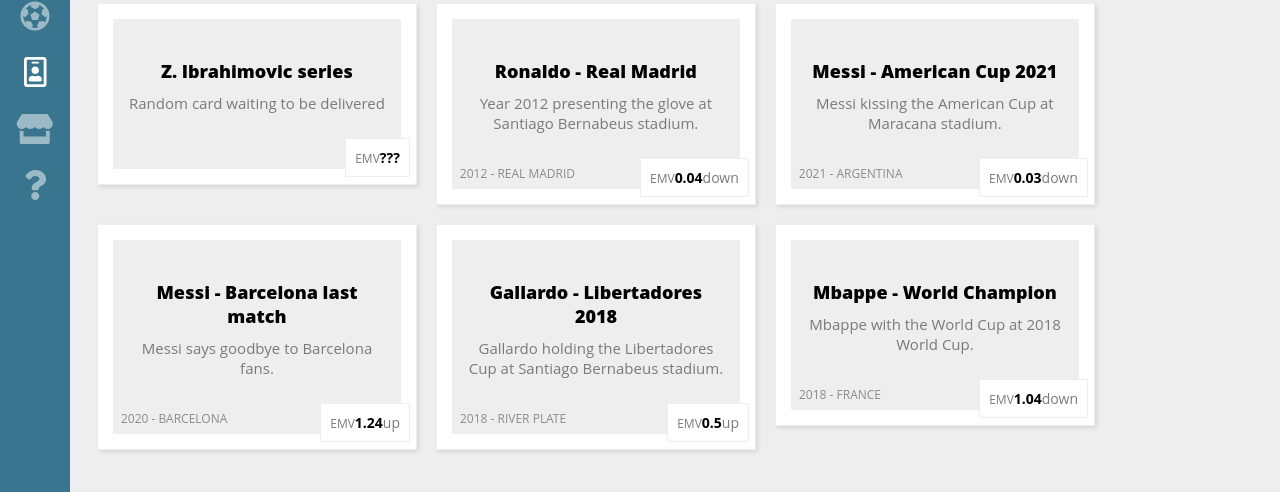
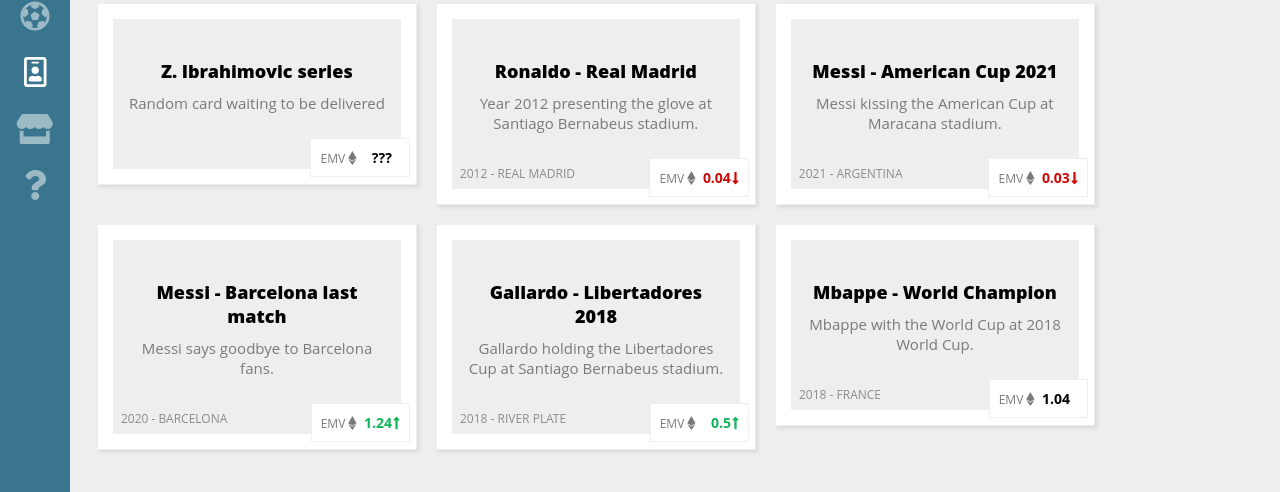
Before and after one commit to patocorrenti/soccercards, a Next.js app: page / in a window 1280 px wide. Shown: the part 132-624 px from the top of the page. Built offline with nearby package versions, Linux system fonts and the light colour scheme.

Commit message:
add: estimated market value style

```diff
--- a/components/cards/CardEmv.js
+++ b/components/cards/CardEmv.js
@@ -1,15 +1,35 @@
+import { FontAwesomeIcon } from '@fortawesome/react-fontawesome';
+import { faEthereum } from '@fortawesome/free-brands-svg-icons';
+import { faLongArrowAltUp, faLongArrowAltDown } from '@fortawesome/free-solid-svg-icons';
+
 import Styles from './CardEmv.module.scss'
 
 export default function CardEmv ({ emv }) {
+
+  const evoStyle = getEvolutionStyle( emv.evolution );
+
   return (
     <div className={Styles.emv}>
       <span className={Styles.legend}>
         EMV
       </span>
-      <span className={Styles.value}>
-        { emv.emv || '???' }
+      <span className={Styles.ethsym}>
+        <FontAwesomeIcon icon={faEthereum} className={Styles.icon} />
       </span>
-      { emv.evolution && emv.evolution }
+      <span className={`${Styles.value} ${evoStyle}`}>
+        <span className={Styles.price}>
+          { emv.emv || '???' }
+        </span>
+        <span className={Styles.evolution}>
+          { emv.evolution === 'up' && <FontAwesomeIcon icon={faLongArrowAltUp} className={Styles.up} /> }
+          { emv.evolution === 'down' && <FontAwesomeIcon icon={faLongArrowAltDown} className={Styles.down} /> }
+        </span>
+      </span>
     </div>
   )
 }
+
+function getEvolutionStyle( evo ) {
+  if ( ! evo ) return '';
+  return evo === 'up' ? Styles.up : Styles.down;
+}
--- a/components/cards/CardEmv.module.scss
+++ b/components/cards/CardEmv.module.scss
@@ -1,3 +1,5 @@
+@import '../../styles/variables';
+
 .emv {
   background-color: #fff;
   border: 1px solid #eee;
@@ -9,8 +11,32 @@
   .legend {
     font-size: 1.2rem;
   }
+  .ethsym {
+    padding: 0 3px;
+  }
   .value {
     color: #000;
+
+    &.up {
+      color: $color-green;
+    }
+    &.down {
+      color: $color-red;
+    }
+  }
+  .price {
+    display: inline-block;
     font-weight: bold;
+    text-align: right;
+    width: 4ch;
+  }
+  .evolution {
+    display: inline-block;
+    text-align: right;
+    width: 1ch;
+
+    &.delete {
+      background: red;
+    }
   }
 }
--- a/lib/allCards.js
+++ b/lib/allCards.js
@@ -84,7 +84,7 @@
     },
     value: {
       emv: 1.04,
-      evolution: 'down',
+      evolution: '',
     }
   }
 ]
--- a/package.json
+++ b/package.json
@@ -9,6 +9,7 @@
   },
   "dependencies": {
     "@fortawesome/fontawesome-svg-core": "^1.2.36",
+    "@fortawesome/free-brands-svg-icons": "^5.15.4",
     "@fortawesome/free-regular-svg-icons": "^5.15.4",
     "@fortawesome/free-solid-svg-icons": "^5.15.4",
     "@fortawesome/react-fontawesome": "^0.1.16",
--- a/styles/variables.scss
+++ b/styles/variables.scss
@@ -6,6 +6,8 @@
 $color-site: #39758E;
 $color-body-background: #EEEEEE;
 $color-normal-text: #7A7A7A;
+$color-red: #CF0606;
+$color-green: #0DB65B;
 
 // Breakpoints
 $mobile-large: 440px;
```
Also changed, not shown: 1 other file (tests, documents, lock files or other folders).
